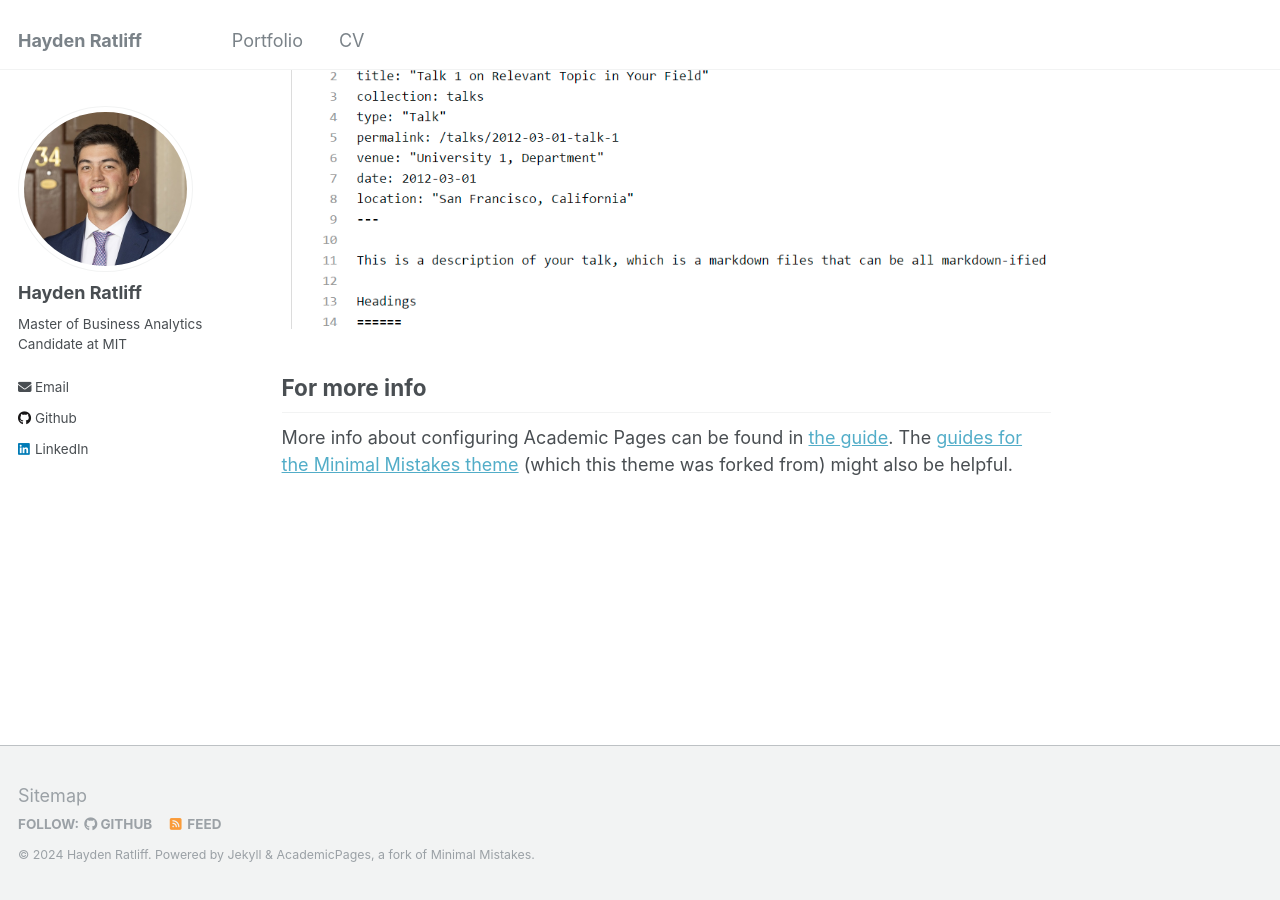
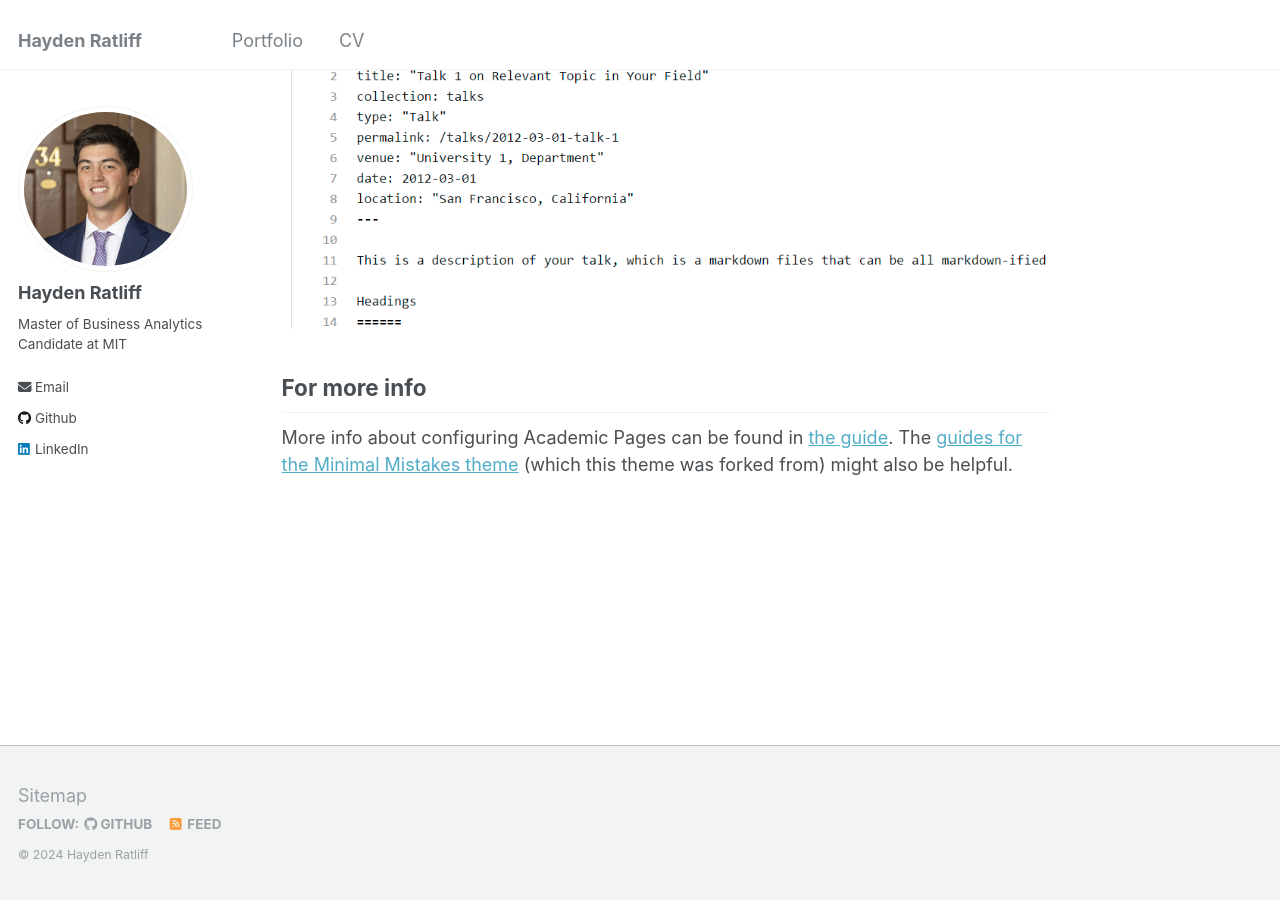
Before and after one commit to haydenratliff/haydenratliff.github.io, a Jekyll site: the page built from _pages/about.md, in a window 1280 px wide and 900 px high, scrolled down 2660 px. Built offline with Jekyll 4.4.1, drawn with Linux system fonts in a browser that asks for light colours.

Commit message:
update footer to just be HR

```diff
--- a/_includes/footer.html
+++ b/_includes/footer.html
@@ -19,4 +19,4 @@
 </div>
 {% endif %}
 
-<div class="page__footer-copyright">&copy; {{ site.time | date: '%Y' }} {{ site.name | default: site.title }}. {{ site.data.ui-text[site.locale].powered_by | default: "Powered by" }} <a href="http://jekyllrb.com" rel="nofollow">Jekyll</a> &amp; <a href="https://github.com/academicpages/academicpages.github.io">AcademicPages</a>, a fork of <a href="https://mademistakes.com/work/minimal-mistakes-jekyll-theme/" rel="nofollow">Minimal Mistakes</a>.</div>
+<div class="page__footer-copyright">&copy; {{ site.time | date: '%Y' }} {{ site.name | default: site.title }}</div>
```
